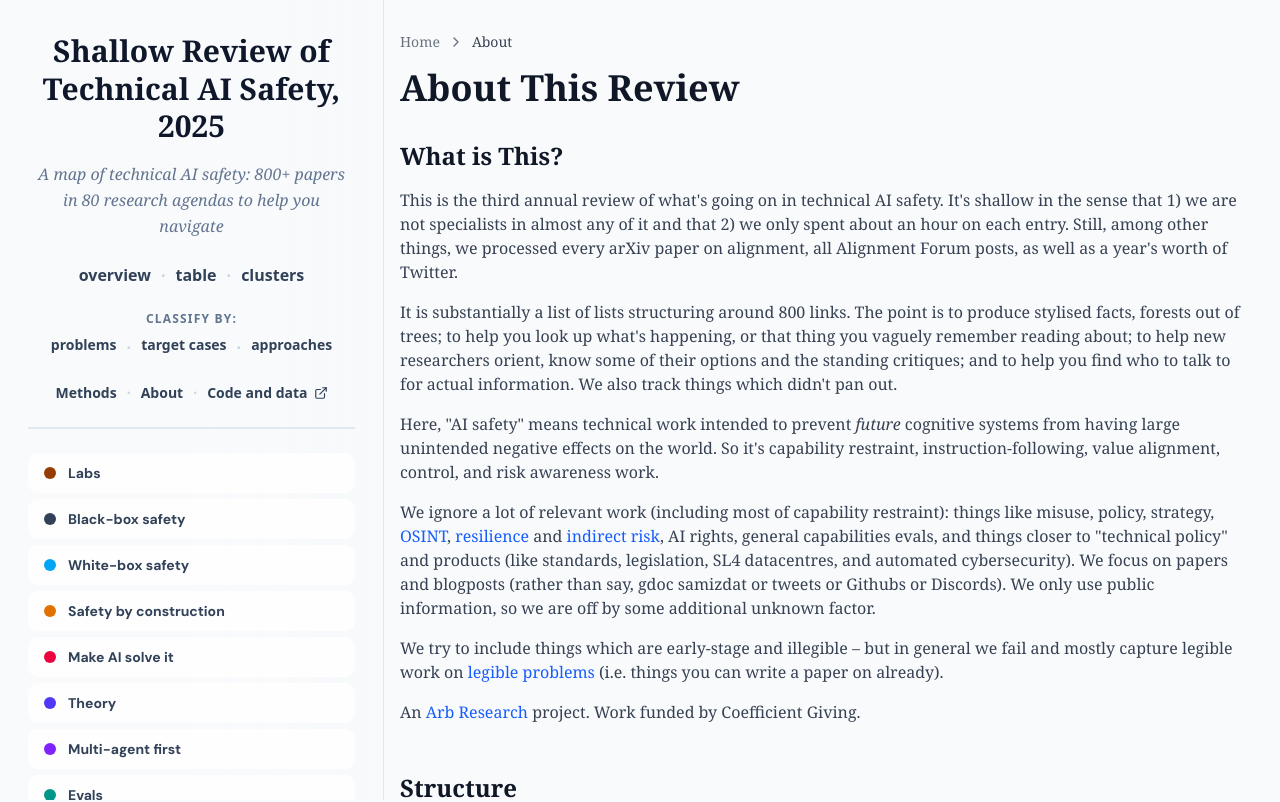
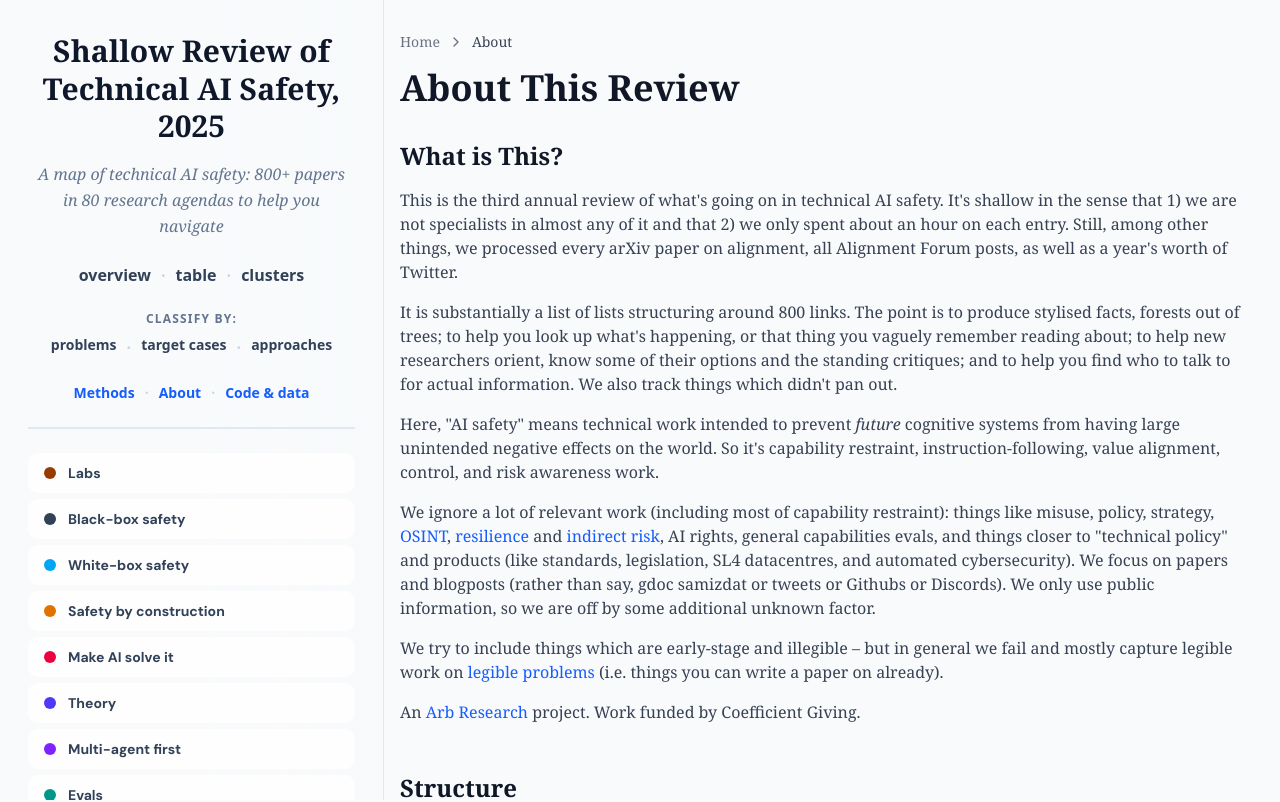
Before and after one commit to quantified-uncertainty/shallow-review-website, a Next.js app: page /about in a window 1280 px wide. Shown: the top 802 px of the page. Built offline with nearby package versions, Linux system fonts and the light colour scheme.

Commit message:
differentiate

```diff
--- a/src/components/NavContent.tsx
+++ b/src/components/NavContent.tsx
@@ -94,37 +94,11 @@
             </div>
           </div>
         </div>
-
-        {/* External Links */}
-        {/* <div className="space-y-2 flex flex-col items-center text-sm">
-          <a
-            href="https://www.lesswrong.com/posts/Wti4Wr7Cf5ma3FGWa/shallow-review-of-technical-ai-safety-2025"
-            target="_blank"
-            rel="noopener noreferrer"
-            className="flex items-center gap-1.5 text-slate-700 hover:text-blue-600 font-semibold transition-colors"
-            onClick={onNavigate}
-          >
-            LessWrong post
-            <ExternalLink className="w-3.5 h-3.5" />
-          </a>
-
-          <a
-            href="https://www.lesswrong.com/posts/Q9ewXs8pQSAX5vL7H/ai-in-2025-gestalt"
-            target="_blank"
-            rel="noopener noreferrer"
-            className="flex items-center gap-1.5 text-slate-700 hover:text-blue-600 font-semibold transition-colors"
-            onClick={onNavigate}
-          >
-            AI in 2025: gestalt
-            <ExternalLink className="w-3.5 h-3.5" />
-          </a>
-        </div> */}
-
         {/* Internal Pages - Single Line */}
         <div className="flex flex-wrap gap-x-2.5 gap-y-1.5 justify-center text-slate-700 text-sm">
           <Link
             href="/methodology"
-            className="hover:text-blue-600 font-semibold transition-colors"
+            className="text-blue-600 font-semibold transition-colors"
             onClick={onNavigate}
           >
             Methods
@@ -132,7 +106,7 @@
           <span className="text-slate-300 font-bold">·</span>
           <Link
             href="/about"
-            className="hover:text-blue-600 font-semibold transition-colors"
+            className="text-blue-600 font-semibold transition-colors"
             onClick={onNavigate}
           >
             About
@@ -142,10 +116,10 @@
             href="https://github.com/arb-consulting/shallow-review-2025"
             target="_blank"
             rel="noopener noreferrer"
-            className="flex items-center gap-1.5 text-slate-700 hover:text-blue-600 font-semibold transition-colors"
+            className="flex items-center gap-1.5 text-blue-600 font-semibold transition-colors"
             onClick={onNavigate}
           >
-            Code and data<ExternalLink className="w-3.5 h-3.5" />
+            Code & data
           </a>
         </div>
 
```
